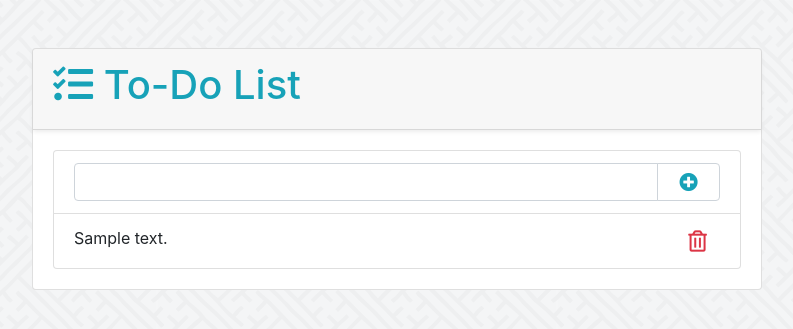
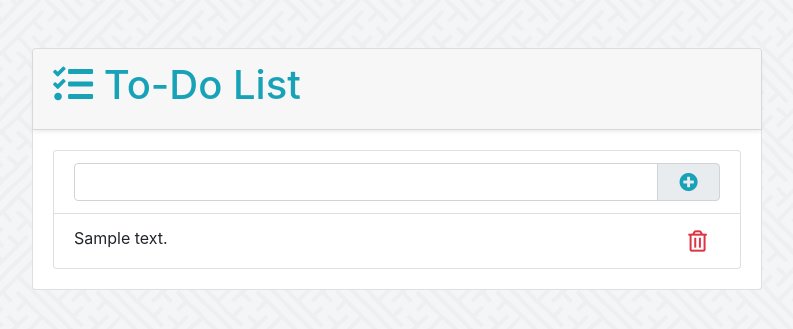
Before and after one commit to engineerGuigo/Django-Todo-App-With-PostgreSQL, a Django app: template todos/templates/todos/todo_list.html in a window 1280 px wide. Shown: the top 329 px of the page, without its empty margins (243-1036 px from the left). Run offline with Django 3.2, Linux system fonts and the light colour scheme; the template is opened without the code that fills it: most values are stand-ins (such as "Sample title", 1, 10 or a date in 2020); some libraries are stand-ins or nearby versions.

Commit message:
final changes

```diff
--- a/todos/templates/todos/todo_list.html
+++ b/todos/templates/todos/todo_list.html
@@ -30,7 +30,7 @@
                                     <div class="input-group">
                                         <input type="text" class="form-control" name="content">
                                         <div class="input-group-append text-info">
-                                            <span class="input-group-text bg-white py-0">
+                                            <span class="input-group-text bg-black py-0">
                                                 <button type="submit" class="btn btn-sm text-info">
                                                     <em class= "fa fa-plus-circle fa-lg"></em>
                                                 </button>
```
